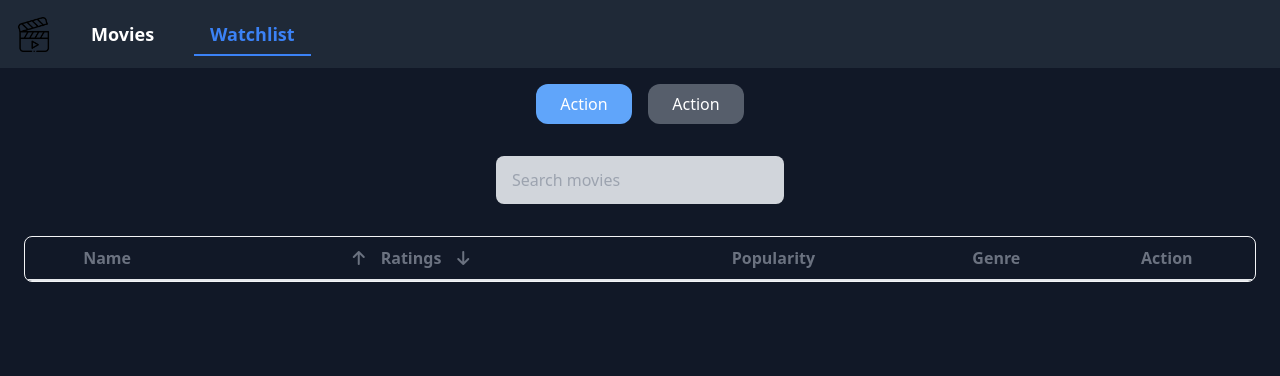
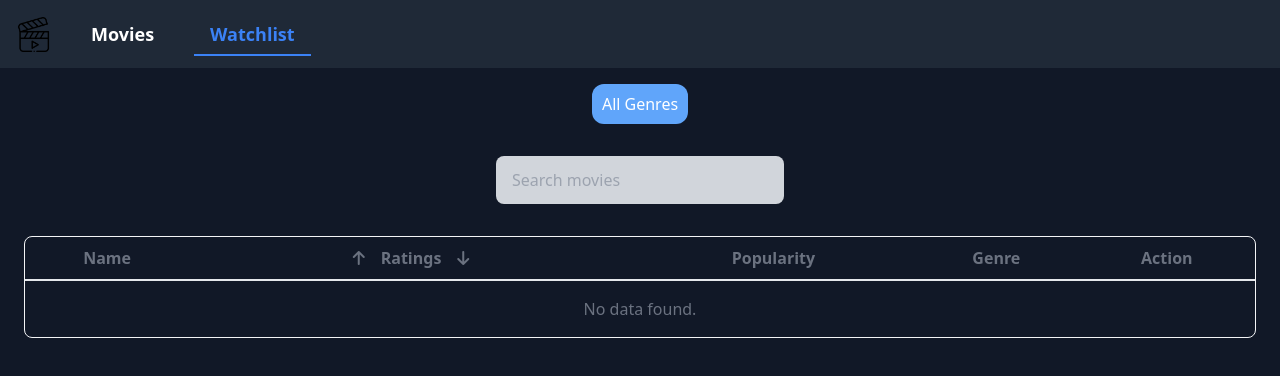
Before and after one commit to Ashutoshupadhyay23/MovieSphere, a React (Vite) app: page /watchlist in a window 1280 px wide. Shown: the top 376 px of the page. Built offline with nearby package versions, Linux system fonts and the light colour scheme.

Commit message:
worked on genre based filtration

```diff
--- a/src/App.jsx
+++ b/src/App.jsx
@@ -2,7 +2,7 @@ import { useEffect, useState } from 'react'
 import './App.css'
 import Navbar from './components/navbar/index'
 import { Banner, Movies, Watchlist } from './components/index'
-import {BrowserRouter, Route, Routes} from 'react-router-dom'
+import { BrowserRouter, Route, Routes } from 'react-router-dom'
 
 function App() {
   let [watchlist, setWatchList] = useState([])
@@ -16,16 +16,17 @@ function App() {
 
   let handleRemoveFromWatchlist = (movieObj) => {
     let filteredWatchlist = watchlist.filter((movie) => {
-      return movie.id != movieObj.id
+      return movie.id !== movieObj.id
     })
 
     setWatchList(filteredWatchlist)
     console.log(filteredWatchlist);
+    localStorage.setItem('movieLists', JSON.stringify(filteredWatchlist));
   }
 
   useEffect(() => {
     let moviesFromLocalStorage = localStorage.getItem('movieLists')
-    if(!moviesFromLocalStorage) {
+    if (!moviesFromLocalStorage) {
       return
     }
     setWatchList(JSON.parse(moviesFromLocalStorage))
--- a/src/components/movies/Banner.jsx
+++ b/src/components/movies/Banner.jsx
@@ -2,9 +2,9 @@ import React from 'react'
 
 const Banner = () => {
   return (
-    <div className='h-[20vh] md:h-[70vh] bg-cover bg-center flex items-end' style={{ backgroundImage: `url(https://m.media-amazon.com/images/S/aplus-media/sota/c9e84ba5-b727-41cc-8563-a29b54b74f50.__CR0,0,970,300_PT0_SX970_V1___.jpg)`}}>
+    <div className='h-[20vh] md:h-[70vh] bg-cover bg-center flex items-end' style={{ backgroundImage: `url(https://m.media-amazon.com/images/S/aplus-media/sota/c9e84ba5-b727-41cc-8563-a29b54b74f50.__CR0,0,970,300_PT0_SX970_V1___.jpg)` }}>
 
-        <div className='text-white text-xl text-center w-full bg-blue-900/60 p-2'>Avengers endgame</div>
+      <div className='text-white text-xl text-center w-full bg-blue-900/60 p-2'>Avengers endgame</div>
 
     </div>
   )
--- a/src/components/movies/Movies.jsx
+++ b/src/components/movies/Movies.jsx
@@ -3,7 +3,7 @@ import MovieCard from './MovieCard';
 import axios from 'axios';
 import Pagination from './Pagination';
 
-const Movies = ({handleAddToWatchlist, handleRemoveFromWatchlist, watchlist}) => {
+const Movies = ({ handleAddToWatchlist, handleRemoveFromWatchlist, watchlist }) => {
   const [movies, setMovies] = useState([]);
   const [pageNo, setPageNo] = useState(1);
   const [totalPages, setTotalPages] = useState(0);
@@ -67,7 +67,7 @@ const Movies = ({handleAddToWatchlist, handleRemoveFromWatchlist, watchlist}) =>
                 <MovieCard
                   poster_path={movieObj.poster_path}
                   name={movieObj.title}
-                  handleAddToWatchlist = {handleAddToWatchlist}
+                  handleAddToWatchlist={handleAddToWatchlist}
                   movieObj={movieObj}
                   handleRemoveFromWatchlist={handleRemoveFromWatchlist}
                   watchlist={watchlist}
--- a/src/components/watchlist/Watchlist.jsx
+++ b/src/components/watchlist/Watchlist.jsx
@@ -1,45 +1,68 @@
-import React, { useState } from 'react'
-import genreIds from '../../utility/GenreNames'
+import React, { useEffect, useState } from 'react';
+import genreIds from '../../utility/GenreNames';
 
-const Watchlist = ({watchlist, setWatchList}) => {
-
-  const [search, setSearch] = useState('')
+const Watchlist = ({ watchlist, setWatchList }) => {
+  const [search, setSearch] = useState('');
+  const [genreList, setGenreList] = useState(['All Genres']);
+  const [currGenre, setCurrGenre] = useState('All Genres');
 
   const handleSearch = (e) => {
-    setSearch(e.target.value)
-  }
+    setSearch(e.target.value);
+  };
 
   const sortByAscendingOrder = () => {
-    let sortedByIncreasing =  watchlist.sort((movieA, movieB) => {
-      return movieA.vote_average - movieB.vote_average
-    })
-    setWatchList([...sortedByIncreasing])
-  }
+    let sortedByIncreasing = [...watchlist].sort((movieA, movieB) => {
+      return movieA.vote_average - movieB.vote_average;
+    });
+    setWatchList(sortedByIncreasing);
+  };
 
   const sortByDescendingOrder = () => {
-    let sortedByDecresing = watchlist.sort((movieA, movieB) => {
-      return movieB.vote_average - movieA.vote_average
-    })
-    setWatchList([...sortedByDecresing])
-  }
+    let sortedByDecresing = [...watchlist].sort((movieA, movieB) => {
+      return movieB.vote_average - movieA.vote_average;
+    });
+    setWatchList(sortedByDecresing);
+  };
+
+  const handleFilter = (genre) => {
+    setCurrGenre(genre);
+  };
+
+  const handleDelete = (movieId) => {
+    const updatedWatchlist = watchlist.filter((movie) => movie.id !== movieId);
+    setWatchList(updatedWatchlist);
+
+    localStorage.setItem('movieLists', JSON.stringify(updatedWatchlist));
+  };
+
+  useEffect(() => {
+    let temp = watchlist.map((movieObj) => {
+      return genreIds[movieObj.genre_ids[0]];
+    });
+    temp = new Set(temp);
+    setGenreList(['All Genres', ...temp]);
+  }, [watchlist]);
 
   return (
     <>
-
       <div className='flex justify-center flex-wrap m-4'>
-        <div className='flex justify-center h-[2.5rem] w-[6rem] bg-blue-400 rounded-xl text-white font-medium items-center mx-2'>
-          Action
-        </div>
-        <div className='flex justify-center h-[2.5rem] w-[6rem] bg-gray-400/50 rounded-xl text-white font-medium items-center mx-2'>
-          Action
-        </div>
+        {genreList.map((genre, index) => (
+          <div
+            key={index}
+            onClick={() => handleFilter(genre)}
+            className={`flex justify-center h-[2.5rem] w-[6rem] rounded-xl text-white font-medium items-center mx-2 hover:cursor-pointer ${currGenre === genre ? 'bg-blue-400' : 'bg-gray-400/50'
+              }`}
+          >
+            {genre}
+          </div>
+        ))}
       </div>
 
       <div className='flex justify-center my-8'>
         <input
           onChange={handleSearch}
           value={search}
-          type="text"
+          type='text'
           placeholder='Search movies'
           className='h-[3rem] w-[18rem] bg-gray-300 outline-none px-4 text-base text-black rounded-lg'
         />
@@ -50,15 +73,17 @@ const Watchlist = ({watchlist, setWatchList}) => {
           <thead className='border-b-2'>
             <tr className='h-10'>
               <th>Name</th>
+
               <th className='flex justify-center'>
                 <span onClick={sortByAscendingOrder} className='p-2 hover:cursor-pointer'>
-                  <i className="fa-solid fa-arrow-up"></i>
+                  <i className='fa-solid fa-arrow-up'></i>
                 </span>
                 <span className='p-2'>Ratings</span>
                 <span onClick={sortByDescendingOrder} className='p-2 hover:cursor-pointer'>
-                  <i className="fa-solid fa-arrow-down"></i>
+                  <i className='fa-solid fa-arrow-down'></i>
                 </span>
               </th>
+
               <th>Popularity</th>
               <th>Genre</th>
               <th>Action</th>
@@ -66,38 +91,65 @@ const Watchlist = ({watchlist, setWatchList}) => {
           </thead>
 
           <tbody>
-
-            {watchlist.filter((movieObj) => {
-              return movieObj.title.toLowerCase().includes(search.toLocaleLowerCase())
-            }).map((movieObj, index) => {
-              return (
+            {watchlist
+              .filter((movieObj) => {
+                if (currGenre === 'All Genres') {
+                  return true;
+                } else {
+                  return genreIds[movieObj.genre_ids[0]] === currGenre;
+                }
+              })
+              .filter((movieObj) => {
+                return movieObj.title.toLowerCase().includes(search.toLowerCase());
+              })
+              .map((movieObj, index) => (
                 <tr key={index} className='border-b-2'>
                   <td className='flex items-center px-4 py-2'>
-                    <img className='h-[5rem] w-[8rem] bg-cover rounded-md' src={`https://image.tmdb.org/t/p/original/${movieObj.poster_path}`} alt={movieObj.title} />
-
-                    <div className='mx-10'>
-                      {movieObj.title}
-                    </div>
+                    <img
+                      className='h-[5rem] w-[8rem] bg-cover rounded-md'
+                      src={`https://image.tmdb.org/t/p/original/${movieObj.poster_path}`}
+                      alt={movieObj.title}
+                    />
+                    <div className='mx-10'>{movieObj.title}</div>
                   </td>
 
-                  <td> {movieObj.vote_average.toFixed(1)} </td>
-                  <td> {movieObj.popularity.toFixed(2)} </td>
-                  <td> {genreIds[movieObj.genre_ids[0]]} </td>
+                  <td>{movieObj.vote_average.toFixed(1)}</td>
+                  <td>{movieObj.popularity.toFixed(2)}</td>
+                  <td>{genreIds[movieObj.genre_ids[0]]}</td>
 
-                  <td className='text-red-700'>Delete</td>
+                  <td className='text-red-700'>
+                    <i className="fa-duotone fa-solid fa-trash hover:cursor-pointer"
+                      onClick={() => handleDelete(movieObj.id)}>
+
+                    </i>
+                  </td>
+
                 </tr>
-              )
-            })}
+              ))}
 
+            {watchlist.length === 0 && (
+              <tr>
+                <td colSpan='5' className='text-center py-4'>
+                  No data found.
+                </td>
+              </tr>
+            )}
+
+            {watchlist.filter((movieObj) =>
+              movieObj.title.toLowerCase().includes(search.toLowerCase())
+            ).length === 0 && search.length > 0 && (
+                <tr>
+                  <td colSpan='5' className='text-center py-4'>
+                    No movies found matching "{search}".
+                  </td>
+                </tr>
+              )}
 
           </tbody>
-
         </table>
       </div>
+    </>
+  );
+};
 
-    </>
-
-  )
-}
-
-export default Watchlist
+export default Watchlist;
```
